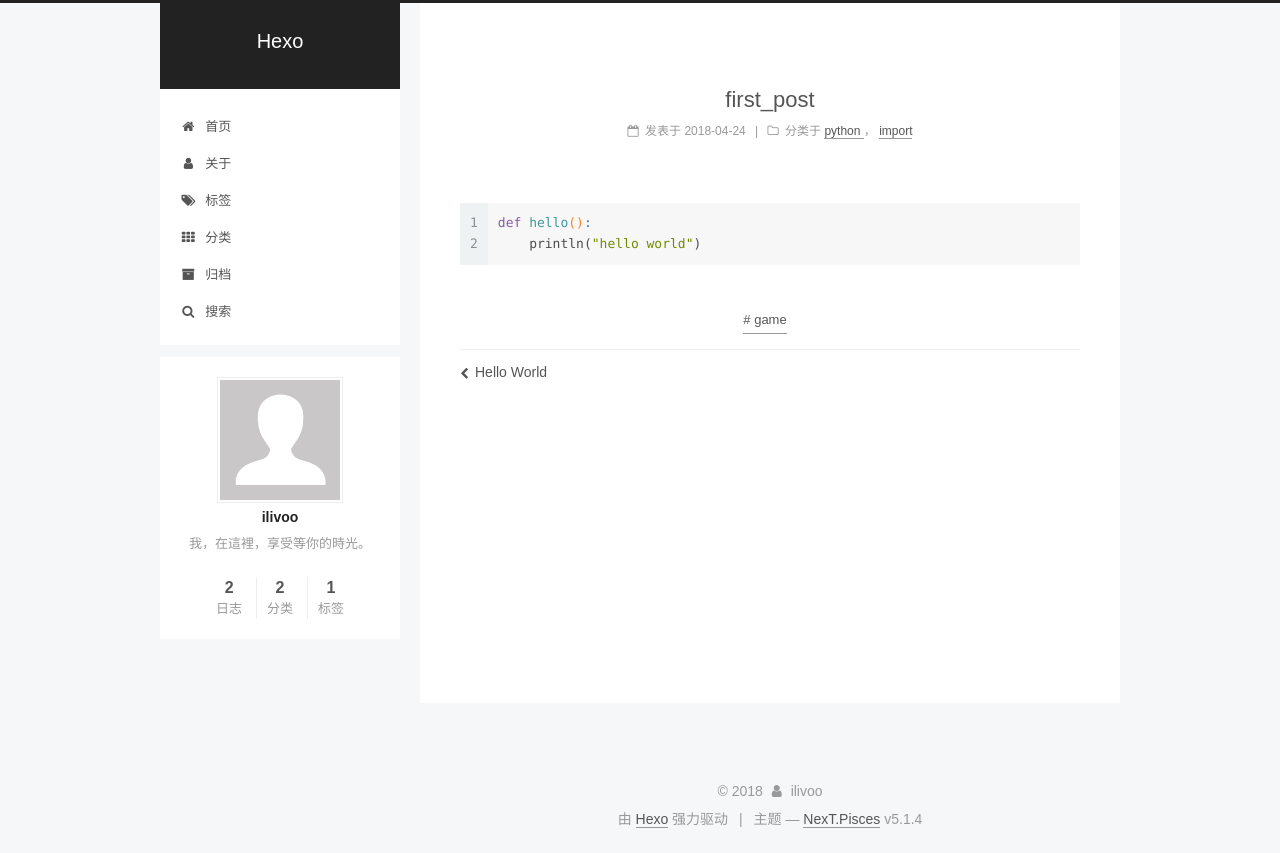
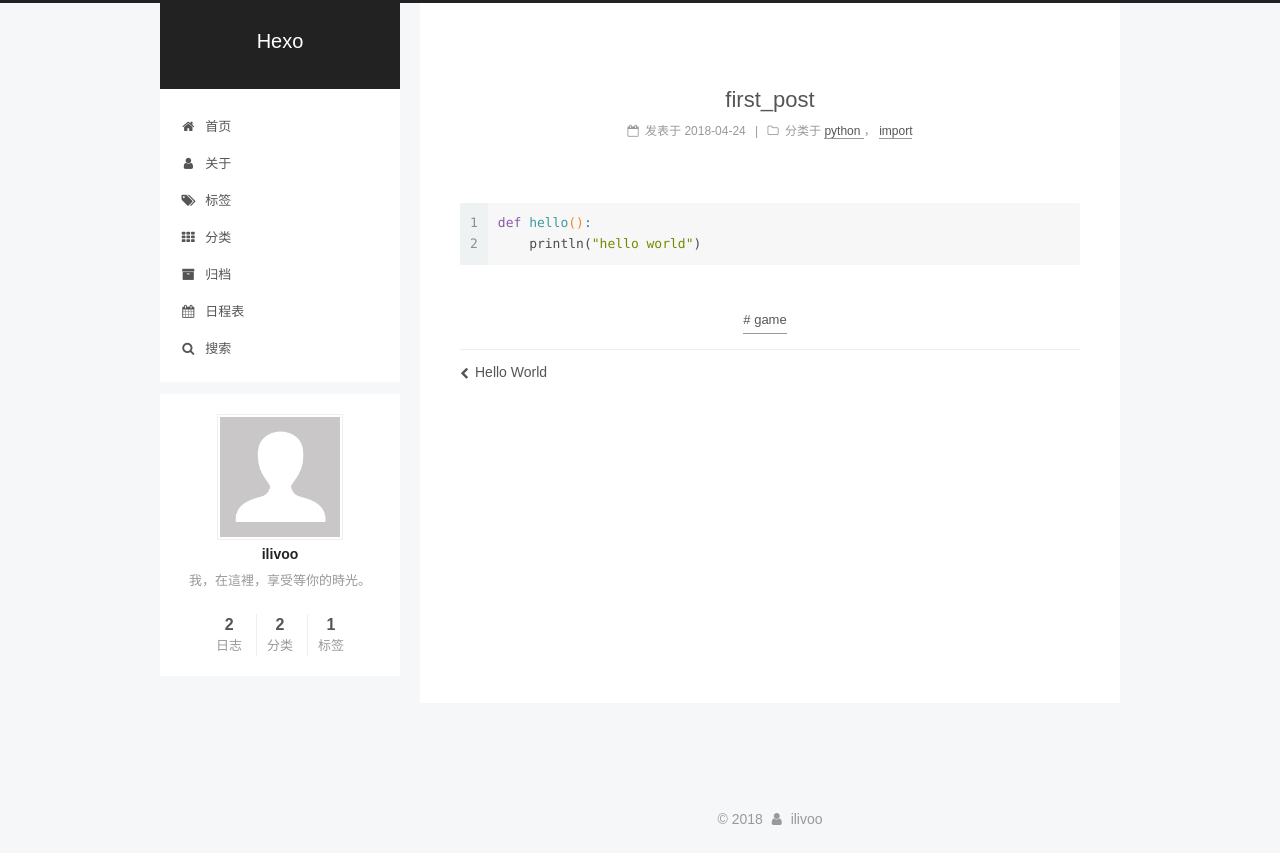
Before and after one commit to ilivoo/ilivoo.github.io, a plain HTML site: page 2018/04/24/first-post/index.html in a window 1280 px wide. Drawn offline with Linux system fonts and the light colour scheme; some packages are replaced by stand-ins of ours; a script that the page names is missing.

Commit message:
hexo deploy

```diff
--- a/2018/04/24/first-post/index.html
+++ b/2018/04/24/first-post/index.html
@@ -227,6 +227,16 @@
               <i class="menu-item-icon fa fa-fw fa-archive"></i> <br />
 
             归档
+          </a>
+        </li>
+
+
+        <li class="menu-item menu-item-schedule">
+          <a href="/schedule/" rel="section">
+
+              <i class="menu-item-icon fa fa-fw fa-calendar"></i> <br />
+
+            日程表
           </a>
         </li>
 
@@ -577,16 +587,17 @@
 </div>
 
 
-  <div class="powered-by">由 <a class="theme-link" target="_blank" href="https://hexo.io">Hexo</a> 强力驱动</div>
 
 
 
-  <span class="post-meta-divider">|</span>
 
 
-
-  <div class="theme-info">主题 &mdash; <a class="theme-link" target="_blank" href="https://github.com/iissnan/hexo-theme-next">NexT.Pisces</a> v5.1.4</div>
-
+<div>
+<script async src="https://dn-lbstatics.qbox.me/busuanzi/2.3/busuanzi.pure.mini.js"></script>
+<span id="busuanzi_container_site_uv" style='display:none'>
+    有<span id="busuanzi_value_site_uv"></span>人看过我的博客啦
+</span>
+</div>
 
 
 
--- a/2018/04/24/hello-world/index.html
+++ b/2018/04/24/hello-world/index.html
@@ -226,6 +226,16 @@
               <i class="menu-item-icon fa fa-fw fa-archive"></i> <br />
 
             归档
+          </a>
+        </li>
+
+
+        <li class="menu-item menu-item-schedule">
+          <a href="/schedule/" rel="section">
+
+              <i class="menu-item-icon fa fa-fw fa-calendar"></i> <br />
+
+            日程表
           </a>
         </li>
 
@@ -570,16 +580,17 @@
 </div>
 
 
-  <div class="powered-by">由 <a class="theme-link" target="_blank" href="https://hexo.io">Hexo</a> 强力驱动</div>
 
 
 
-  <span class="post-meta-divider">|</span>
 
 
-
-  <div class="theme-info">主题 &mdash; <a class="theme-link" target="_blank" href="https://github.com/iissnan/hexo-theme-next">NexT.Pisces</a> v5.1.4</div>
-
+<div>
+<script async src="https://dn-lbstatics.qbox.me/busuanzi/2.3/busuanzi.pure.mini.js"></script>
+<span id="busuanzi_container_site_uv" style='display:none'>
+    有<span id="busuanzi_value_site_uv"></span>人看过我的博客啦
+</span>
+</div>
 
 
 
--- a/css/main.css
+++ b/css/main.css
@@ -1823,7 +1823,7 @@ pre .javascript .function {
   width: 4px;
   height: 4px;
   border-radius: 50%;
-  background: #d1b8c3;
+  background: #d19f53;
 }
 .links-of-blogroll {
   font-size: 13px;
```
Also changed, not shown: about/index.html (+16 -5 lines), archives/2018/04/index.html (+16 -5 lines), archives/2018/index.html (+16 -5 lines), archives/index.html (+16 -5 lines), categories/index.html (+16 -5 lines), categories/python/import/index.html (+16 -5 lines), categories/python/index.html (+16 -5 lines), index.html (+16 -5 lines), tags/game/index.html (+16 -5 lines), tags/index.html (+16 -5 lines).
